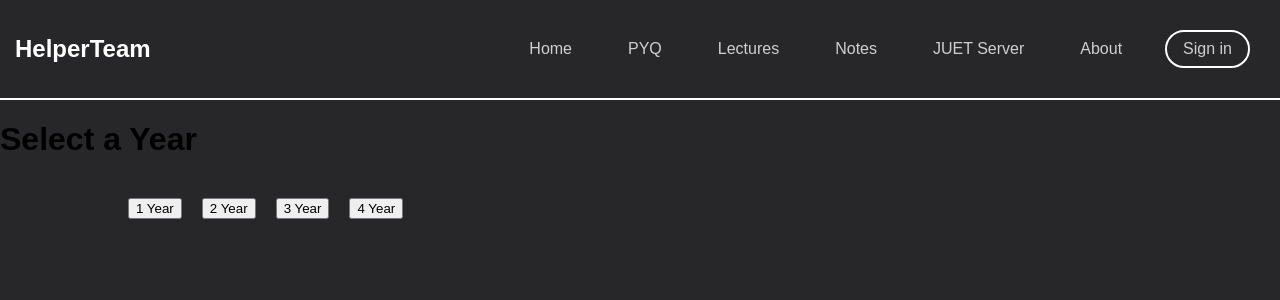
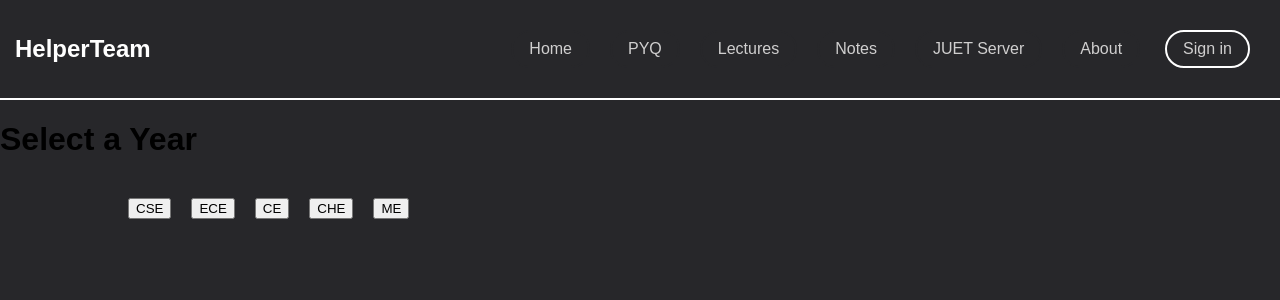
Before and after one commit to Indranil102/Helper_Team, a React (Create React App) app: page /juetserver in a window 1280 px wide. Shown: the top 300 px of the page. Built offline with nearby package versions, Linux system fonts and the light colour scheme; a web font is replaced by a local one.

Commit message:
update department

```diff
--- a/src/Pages/Juetserver/Juetserver.jsx
+++ b/src/Pages/Juetserver/Juetserver.jsx
@@ -7,6 +7,7 @@ const Juetserver = () => {
      <SelectDepartment/>
 
 
+
     </div>
   )
 }
--- a/src/Pages/SelectDepartment/SelectDepartment.jsx
+++ b/src/Pages/SelectDepartment/SelectDepartment.jsx
@@ -7,16 +7,19 @@ const SelectDepartment = () => {
           <h1>Select a Year</h1>
           <div className="container">
             <button className="box">
-              1 Year
+              CSE
             </button>
             <button className="box"  >
-              2 Year
+              ECE
             </button>
             <button className="box" >
-              3 Year
+             CE
             </button>
             <button className="box"  >
-              4 Year
+              CHE
+            </button>
+            <button className="box"  >
+               ME
             </button>
           </div>
         </div>
```
